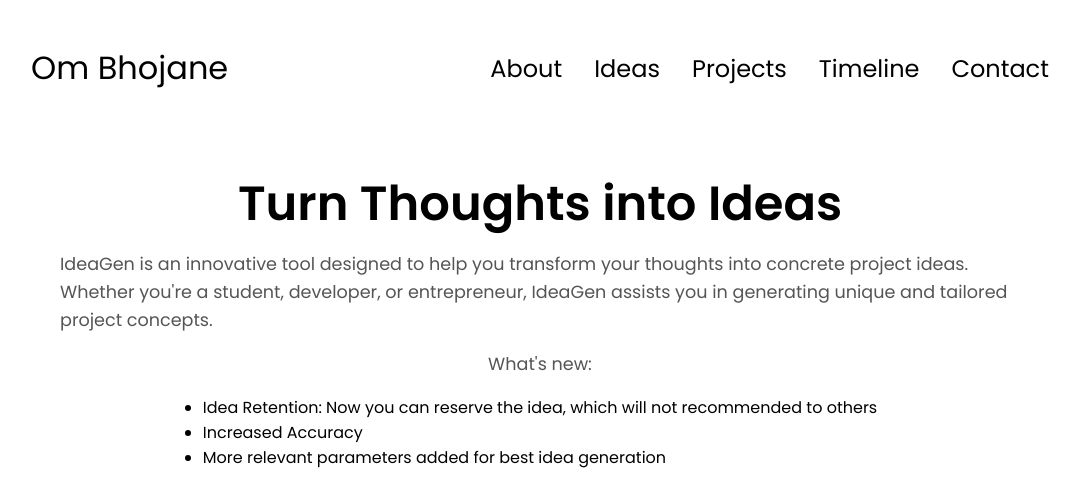
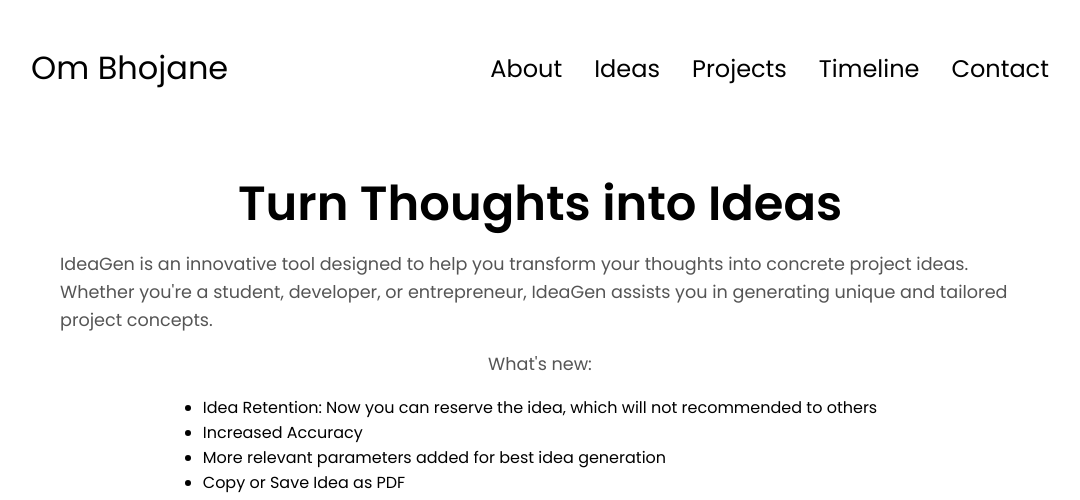
Before and after one commit to ombhojane/ideagen, a Flask app: page /ideagen in a window 1280 px wide. Shown: the top 500 px of the page, without its empty margins (100-1180 px from the left). Run offline with Flask 3, Linux system fonts and the light colour scheme.

Commit message:
added whats new 2

```diff
--- a/templates/ideagen.html
+++ b/templates/ideagen.html
@@ -47,6 +47,7 @@
         <li>Idea Retention: Now you can reserve the idea, which will not recommended to others </li>
         <li>Increased Accuracy</li>
         <li>More relevant parameters added for best idea generation</li>
+        <li>Copy or Save Idea as PDF</li>
       </ul>
       <div class="iframe-container">
         <iframe
```
